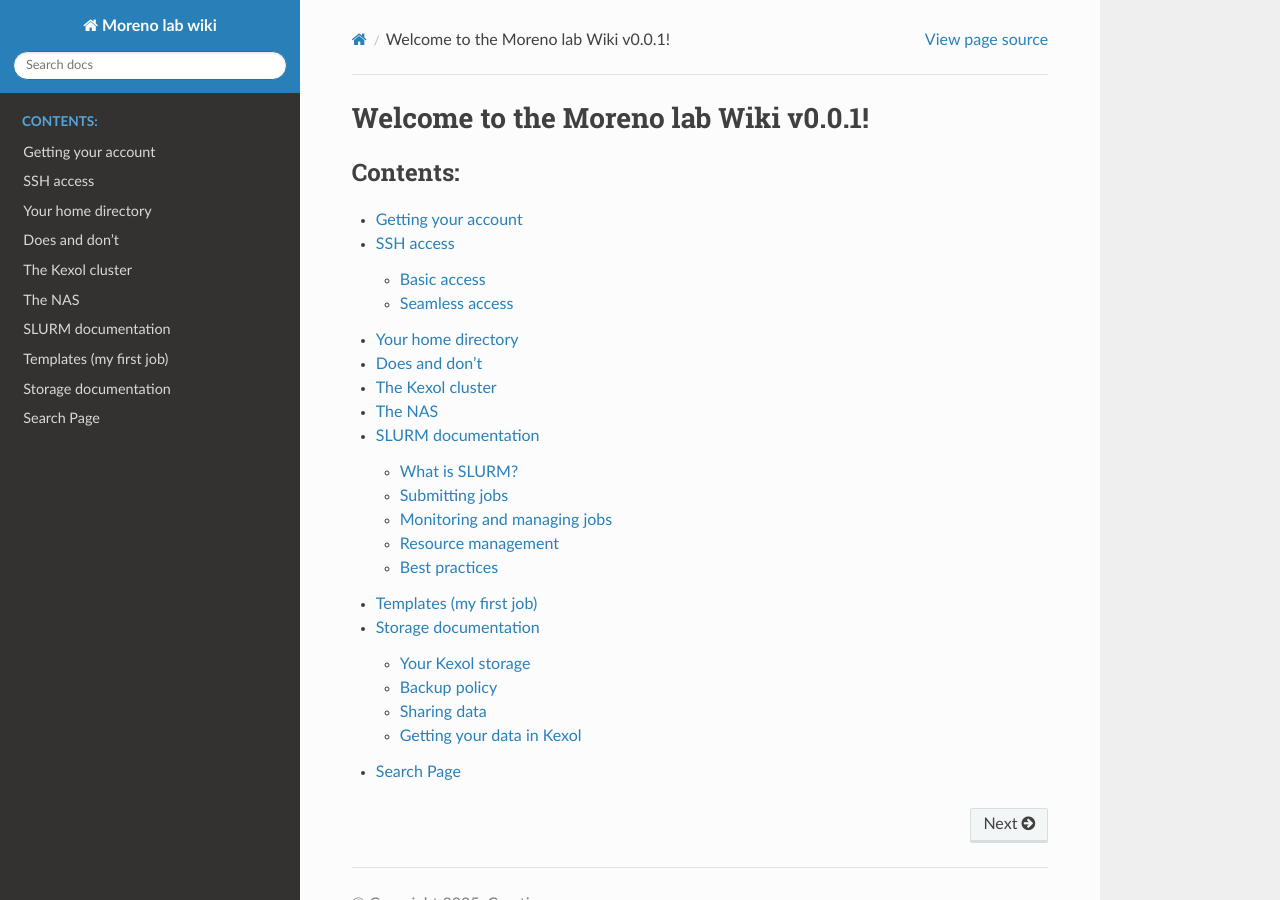
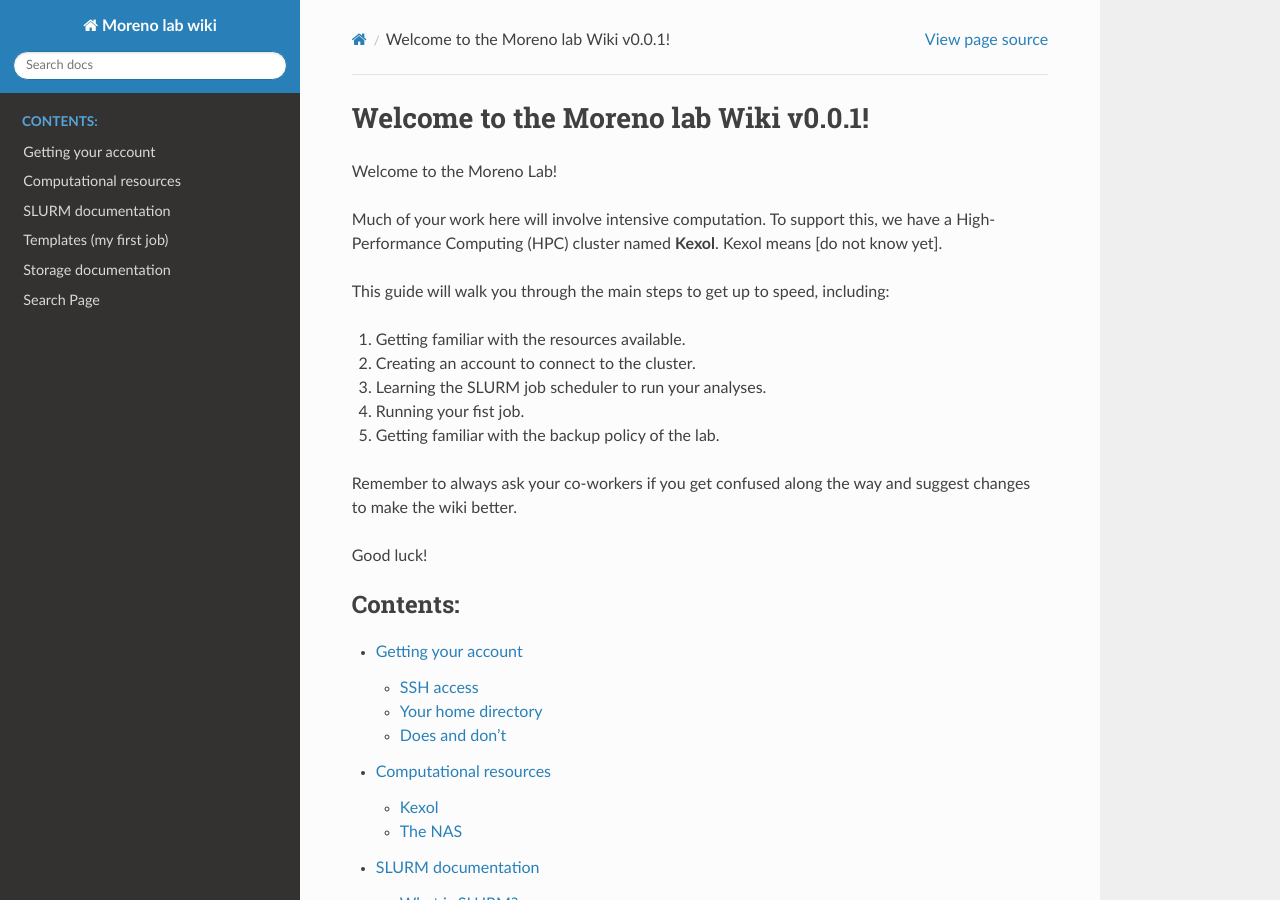
Before and after one commit to EdderDaniel/Moreno-wiki, a Sphinx documentation site: the page built from docs/index.rst, in a window 1280 px wide and 900 px high. Built offline with Sphinx 7.4.7 and the Read the Docs theme 3.1.0, drawn with Linux system fonts in a browser that asks for light colours.

Commit message:
commit07

```diff
--- a/docs/account/account_index.rst
+++ b/docs/account/account_index.rst
@@ -1,5 +1,5 @@
 Getting your account
---------------------
+====================
 
 Steps to request and activate a new user account.
 
--- a/docs/computational_resources/all_comp_resources.rst
+++ b/docs/computational_resources/all_comp_resources.rst
@@ -1,9 +1,12 @@
-The Kexol cluster
+Computational resources
 =================
+
+Kexol
+-----
 
 Explanation about the cluster hardware
 
 The NAS
-=======
+-------
 
 Explanation about the NAS hardware
--- a/docs/index.rst
+++ b/docs/index.rst
@@ -2,6 +2,26 @@
 
 Welcome to the Moreno lab Wiki v0.0.1!
 =====================================
+
+Welcome to the Moreno Lab!
+
+Much of your work here will involve intensive computation. To support this, we have a High-Performance Computing (HPC) cluster named **Kexol**. Kexol means [do not know yet].
+
+This guide will walk you through the main steps to get up to speed, including:
+
+#. Getting familiar with the resources available.
+
+#. Creating an account to connect to the cluster.
+
+#. Learning the SLURM job scheduler to run your analyses.
+
+#. Running your fist job.
+
+#. Getting familiar with the backup policy of the lab.
+
+Remember to always ask your co-workers if you get confused along the way and suggest changes to make the wiki better.
+
+Good luck!
 
 .. toctree::
    :maxdepth: 2
```
